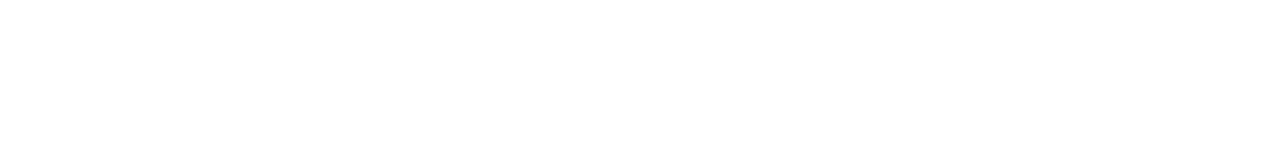
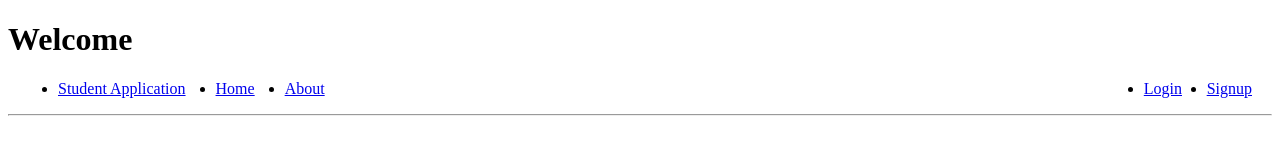
Before and after one commit to Aakashhm293/practicerepo, a plain HTML site: page index.html in a window 1280 px wide. Drawn offline with Linux system fonts and the light colour scheme.

Commit message:
I have made changes to the index.html and now home link in dashboard will redirect back to homepage.

```diff
--- a/index.html
+++ b/index.html
@@ -0,0 +1,54 @@
+<!DOCTYPE html>
+<html lang="en">
+  <head>
+    <meta charset="UTF-8" />
+    <meta name="viewport" content="width=device-width, initial-scale=1.0" />
+    <title>Document</title>
+    <style>
+      #navBar {
+        display: flex;
+        position: relative;
+        left: 10px;
+      }
+
+      #home {
+        position: relative;
+        left: 30px;
+      }
+
+      #about {
+        position: relative;
+        left: 60px;
+      }
+
+      #login {
+        position: absolute;
+        right: 100px;
+      }
+
+      #signup {
+        position: absolute;
+        right: 30px;
+      }
+    </style>
+  </head>
+  <body>
+    <h1>Welcome</h1>
+    <div class="navbar-container">
+      <ul id="navBar">
+        <li class="list_item">
+          <a href="#">Student Application</a>
+        </li>
+        <li id="home"><a href="#">Home</a></li>
+        <li id="about"><a href="#">About</a></li>
+        <li id="login">
+          <a href="./Login/Login.html">Login</a>
+        </li>
+        <li id="signup">
+          <a href="#">Signup</a>
+        </li>
+      </ul>
+      <hr />
+    </div>
+  </body>
+</html>
```
Also changed, not shown: Dashboard/Home.html (+1 -1 lines), Login/Login.html (+1 -1 lines).
